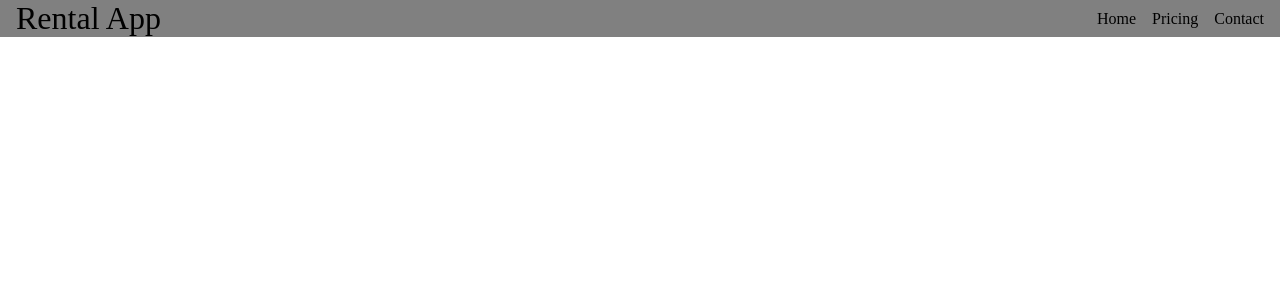
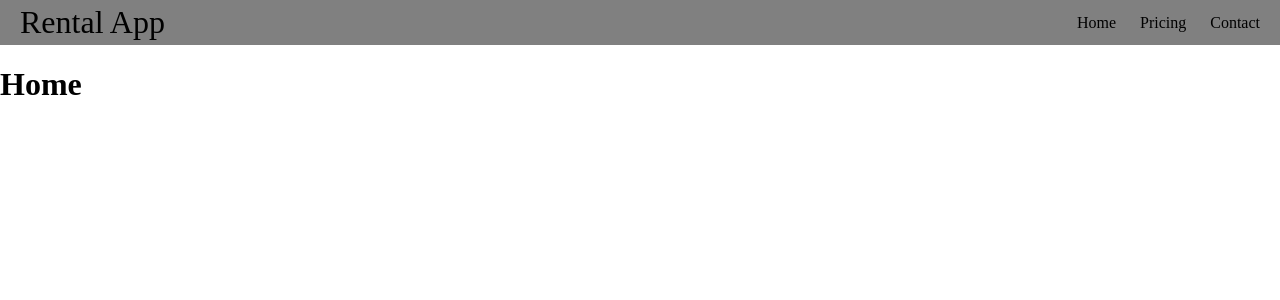
Before and after one commit to MaxVinichenko/ProjectZ, a React (Create React App) app: page / in a window 1280 px wide. Shown: the top 300 px of the page. Built offline with nearby package versions, Linux system fonts and the light colour scheme.

Commit message:
Navbar V1 finished

```diff
--- a/src/App.js
+++ b/src/App.js
@@ -1,8 +1,28 @@
 import { Navbar } from "./navbar";
+import Contact from "./pages/Contact";
+import Pricing from "./pages/Pricing";
+import Home from "./pages/Home";
 
 
 function App() {
-  return <Navbar />
+  let Component
+  switch (window.location.pathname){
+    case "/":
+      Component=Home
+      break
+    case "/pricing":
+      Component=Pricing
+      break
+    case "/contact":
+      Component=Contact
+      break
+  }
+  return (
+  <>
+    <Navbar />
+    <Component/>
+  </>
+  )
 }
 
 export default App;
--- a/src/navbar.js
+++ b/src/navbar.js
@@ -3,7 +3,7 @@ export function Navbar(){
         <a href="/" className="site-tite">Rental App</a>
         <ul>
             <li>
-                <a href="/home">Home</a>
+                <a href="/">Home</a>
             </li>
 
             <li>
--- /dev/null
+++ b/src/pages/Contact.js
@@ -0,0 +1,3 @@
+export default function Contact(){
+    return <h1>Contact</h1>
+}
--- /dev/null
+++ b/src/pages/Home.js
@@ -0,0 +1,3 @@
+export default function Home(){
+    return <h1>Home</h1>
+}
--- /dev/null
+++ b/src/pages/Pricing.js
@@ -0,0 +1,3 @@
+export default function Pricing(){
+    return <h1>Pricing</h1>
+}
--- a/src/styles.css
+++ b/src/styles.css
@@ -25,12 +25,16 @@ body{
     list-style: none;
     display: flex;
     gap: 1rem;
-    height: 100%;
 }
 
 .nav a{
     color: inherit;
     text-decoration: none;
+    height:100%;
+    display: flex;
+    align-items: center;
+    padding: 0.25rem;
+
 }
 
 .nav li:hover{
```
